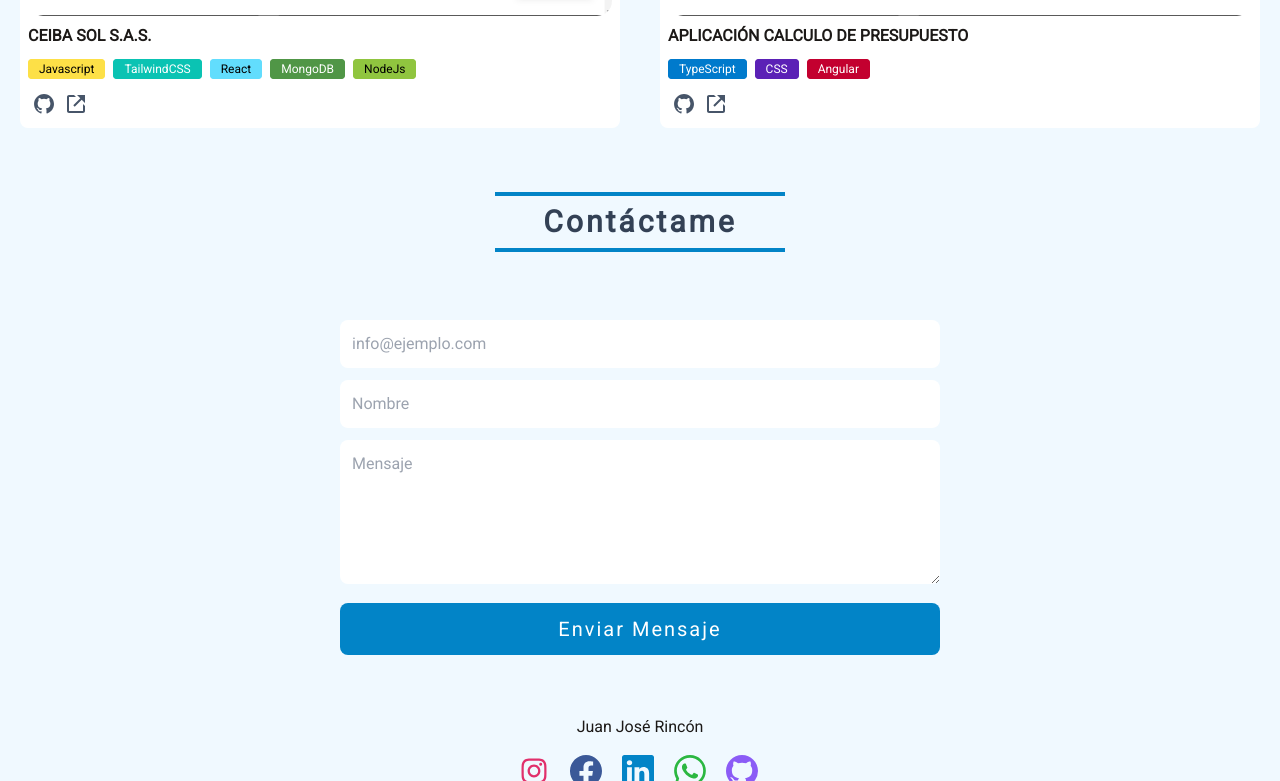
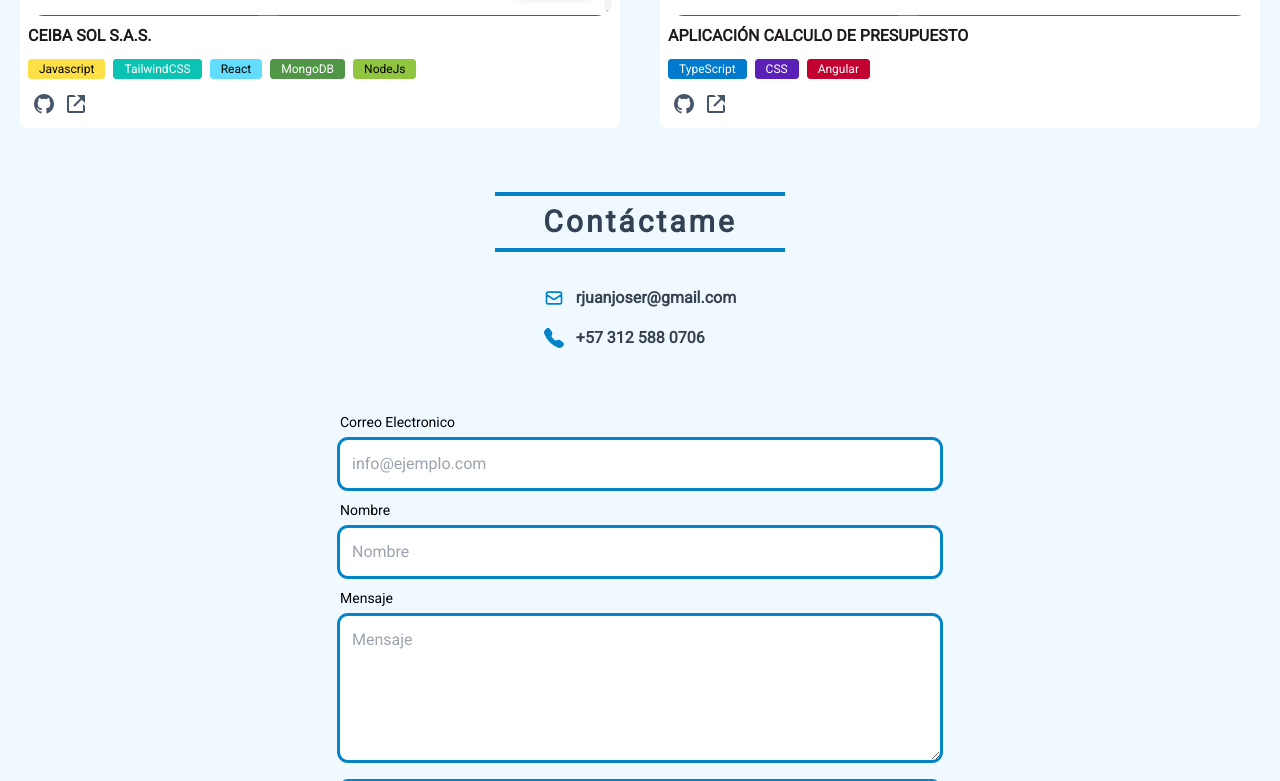
Before and after one commit to Goster210/PortafolioJuanJose, a React (Vite) app: page / in a window 1280 px wide. Shown: the part 2019-2800 px from the top of the page. Built offline with nearby package versions, Linux system fonts and the light colour scheme.

Commit message:
actualizacion v1.6

```diff
--- a/package.json
+++ b/package.json
@@ -10,7 +10,10 @@
     "preview": "vite preview"
   },
   "dependencies": {
+    "@emailjs/browser": "^3.11.0",
     "@headlessui/react": "^1.7.15",
+    "emailjs-com": "^3.2.0",
+    "nodemailer": "^6.9.3",
     "react": "^18.2.0",
     "react-dom": "^18.2.0",
     "react-icons": "^4.10.1"
--- a/src/App.jsx
+++ b/src/App.jsx
@@ -1,21 +1,24 @@
 import { AiOutlineInstagram } from "react-icons/ai";
-import { BsFacebook, BsLinkedin, BsWhatsapp, BsGithub } from "react-icons/bs";
+import {
+  BsFacebook,
+  BsLinkedin,
+  BsWhatsapp,
+  BsGithub,
+  BsFillTelephoneFill,
+} from "react-icons/bs";
 import { BiLinkExternal, BiLogoGithub } from "react-icons/bi";
-import { useState } from "react";
-import ContactoApi from "./api/sendMail";
+import { HiOutlineMail } from "react-icons/hi";
+
+import React, { useState } from "react";
+import emailjs from "@emailjs/browser";
 
 import "./index.css";
 
 function App() {
+
   const [email, setEmail] = useState("");
   const [nombre, setNombre] = useState("");
   const [mensaje, setMensaje] = useState("");
-
-  const data = {
-    email,
-    nombre,
-    mensaje,
-  };
 
   const limpiarCampos = () => {
     setEmail("");
@@ -23,9 +26,36 @@ function App() {
     setMensaje("");
   };
 
-  const sendEmail = () => {
-    alert("Pendiente");
+  const sendEmail = (e) => {
+    if (email === "" || nombre === "" || mensaje === "") {
+      e.preventDefault();
+      alert("NO SE ENVIO -> CAMPOS VACIOS");
+    } else {
+      try {
+        e.preventDefault();
+
+        emailjs
+          .sendForm(
+            "service_bjp64gj",
+            "template_wz8stco",
+            e.target,
+            "pvGEkbALVw578rCX7"
+          )
+          .then(
+            (result) => {
+              console.log(result.text);
+            },
+            (error) => {
+              console.log(error.text);
+            }
+          );
+        alert("Correo enviado correctamente");
+      } catch (error) {
+        alert("Fallo en el envio. No se envió");
+      }
+
       limpiarCampos();
+    }
   };
 
   return (
@@ -141,8 +171,8 @@ function App() {
           </div>
 
           <div class="m-8 lg:mx-20 lg:my-10">
-            <section class="grid grid-cols-3 lg:grid-cols-4">
-              <div data-aos="zoom-in" class="m-4 lg:mx-20 lg:my-8">
+            <section class="grid grid-cols-3 lg:grid-cols-4 2xl:grid-cols-5">
+              <div data-aos="zoom-in" class="m-4 lg:mx-20 lg:my-8 ">
                 <img
                   class="transition delay-150 hover:scale-125 rounded rounded-lg"
                   src="javascriptlogo.png"
@@ -403,12 +433,8 @@ function App() {
         </div>
         {/*#4 SECCION PROYECTOS*/}
         <div id="proyectos">
-          <div>
-            <div
-              data-aos="fade-up"
-              class="flex items-center items-center justify-center"
-            >
-              <h3 class=" text-3xl text-slate-700 dark:text-white my-5 px-12 py-4 lg:py-2 font-bold tracking-widest text-center border-y-4 border-sky-600">
+          <div data-aos="fade-up" class="flex items-center justify-center">
+            <h3 class="text-3xl text-slate-700 dark:text-white my-5 px-12 py-4 lg:py-2 font-bold tracking-widest border-y-4 border-sky-600">
               Mis Proyectos
             </h3>
           </div>
@@ -419,11 +445,20 @@ function App() {
               class="border-1 rounded-lg bg-white dark:bg-slate-800 m-5"
             >
               <div class="m-2">
+                <a href="https://ceiba-sol-fe.vercel.app/" target="_blank">
+                  <div class="relative w-full flex justify-center">
                     <img
                       src="ceiba-sol.png"
                       alt=""
-                    class="rounded-[15px] opacity-80 hover:opacity-100 transition delay-50"
+                      class="rounded-[15px] opacity-80 hover:opacity-100 transition delay-150"
                     />
+
+                    <div class="absolute text-4xl text-black self-center opacity-0 hover:opacity-100 transition delay-150">
+                      <BiLinkExternal></BiLinkExternal>
+                    </div>
+                  </div>
+                </a>
+
                 <h4 class="font-bold my-2">CEIBA SOL S.A.S.</h4>
                 <article class="flex justify-between grid grid-rows-2 ">
                   <div class="flex flex-wrap">
@@ -478,11 +513,22 @@ function App() {
               class="border-1 rounded-lg bg-white dark:bg-slate-800 m-5"
             >
               <div class="m-2">
+                <a
+                  href="https://presupuesto-app-zeta.vercel.app/"
+                  target="_blank"
+                >
+                  <div class="relative w-full flex justify-center">
                     <img
                       src="app-presupuesto.png"
                       alt=""
-                    class="rounded-[15px] opacity-80 hover:opacity-100 transition delay-50"
+                      class="rounded-[15px] opacity-80 hover:opacity-100 transition delay-150"
                     />
+
+                    <div class="absolute text-4xl text-black self-center opacity-0 hover:opacity-100 transition delay-150">
+                      <BiLinkExternal></BiLinkExternal>
+                    </div>
+                  </div>
+                </a>
                 <h4 class="font-bold my-2">
                   APLICACIÓN CALCULO DE PRESUPUESTO
                 </h4>
@@ -526,62 +572,84 @@ function App() {
             </div>
           </section>
         </div>
-        </div>
         {/*#4 SECCION CONTACTOS*/}
         <div id="contactos">
           <div data-aos="fade-up">
-            <div class="flex items-center items-center justify-center">
+            <div class="flex items-center justify-center">
               <h3 class=" text-3xl text-slate-700 dark:text-white my-5 px-12 py-4 lg:py-2 font-bold tracking-widest text-center border-y-4 border-sky-600">
                 Contáctame
               </h3>
             </div>
 
             <section class="flex flex-col w-[90%] m-auto">
-              <div class="w-[90%] md:max-w-[600px] m-auto mt-12">
+              <div class="flex flex-wrap justify-center w-full p-4">
+                <div role="list" class="space-y-5">
+                  <li data-aos="fade-left" class="flex space-x-3 ">
+                    <HiOutlineMail class="flex-shrink-0 w-5 h-5 text-sky-600 " />
+                    <h1 class="text-base font-normal leading-tight text-gray-700 dark:text-gray-300">
+                      <strong>rjuanjoser@gmail.com</strong>
+                    </h1>
+                  </li>
+                  <li data-aos="fade-right" class="flex space-x-3">
+                    <BsFillTelephoneFill class="flex-shrink-0 w-5 h-5 text-sky-600 " />
+                    <h1 class="text-base font-normal leading-tight text-gray-700 dark:text-gray-300">
+                      <strong>+57 312 588 0706</strong>
+                    </h1>
+                  </li>
+                </div>
+              </div>
+
+              <form
+                onSubmit={sendEmail}
+                class="w-[90%] md:max-w-[600px] m-auto mt-12"
+              >
                 <div>
+                <label for="email" class="block mb-2 text-sm font-medium text-black dark:text-white">Correo Electronico</label>
                   <input
                     placeholder="info@ejemplo.com"
                     type="email"
                     name="email"
                     id="email"
                     value={email}
-                    class="p-3 w-full rounded-lg focus:outline-none focus:ring focus:ring-blue-400 dark:text-black"
+                    class="p-3 w-full rounded-lg ring ring-sky-600 focus:outline-none focus:ring-sky-400 dark:text-white dark:bg-slate-800"
                     onChange={(e) => setEmail(e.target.value)}
                   />
                 </div>
 
                 <div class="py-3">
+                <label for="email" class="block mb-2 text-sm font-medium text-black dark:text-white">Nombre</label>
                   <input
                     type="text"
                     name="nombre"
                     id="nombre"
                     value={nombre}
                     placeholder="Nombre"
-                    class="p-3 w-full rounded-lg focus:outline-none focus:ring focus:ring-blue-400 dark:text-black"
+                    class="p-3 w-full rounded-lg ring ring-sky-600 focus:outline-none focus:ring-sky-400 dark:text-white dark:bg-slate-800"
                     onChange={(e) => setNombre(e.target.value)}
                   />
                 </div>
 
                 <div>
+                <label for="email" class="block mb-2 text-sm font-medium text-black dark:text-white">Mensaje</label>
                   <textarea
-                    name="msj"
-                    id="msj"
+                    name="mensaje"
+                    id="mensaje"
                     value={mensaje}
                     rows="5"
                     placeholder="Mensaje"
-                    class="p-3 w-full rounded-lg focus:outline-none focus:ring focus:ring-blue-400 dark:text-black"
+                    class="p-3 w-full rounded-lg ring ring-sky-600 focus:outline-none focus:ring-sky-400 dark:text-white dark:bg-slate-800"
                     onChange={(e) => setMensaje(e.target.value)}
                   ></textarea>
                 </div>
                 <div class="my-3">
                   <button
+                    type="submit"
                     class="bg-sky-600 hover:bg-sky-700 transition delay-100 text-white p-3 w-full rounded-lg text-xl tracking-widest "
-                    onClick={() => sendEmail()}
                   >
                     Enviar Mensaje
                   </button>
                 </div>
-              </div>
+              </form>
 
               <footer class="text-center mt-12 mb-5">
                 <p class="hover:text-sky-500">Juan José Rincón</p>
--- a/src/api/sendMail.jsx
+++ /dev/null
@@ -1,3 +0,0 @@
-export default class sendMail {
-  static enviarCorreo(data) {}
-}
--- a/src/index.css
+++ b/src/index.css
@@ -12,6 +12,11 @@ absolute {
   visibility: hidden;
   opacity: 0;
   transition: visibility 0s, opacity 0.2s linear;
+}
+
+
+.group-hover\:block:hover {
+  display: block !important;
 }
 
 .escrituraEfecto {
@@ -33,6 +38,7 @@ absolute {
   @keyFrames blink {
    50% { border-color: transparent}
   }
+
 
 
 /*
--- a/src/navBar.jsx
+++ b/src/navBar.jsx
@@ -87,7 +87,7 @@ export default function NavBar() {
                       onClick={() => darkMode()}
                       class="sr-only peer"
                     ></input>
-                    <div class="w-11 h-6 bg-yellow-500 peer-focus:outline-none peer-focus:ring-4 peer-focus:ring-sky-300 dark:peer-focus:ring-sky-800 rounded-full peer dark:bg-yellow-700 peer-checked:after:translate-x-full peer-checked:after:border-white after:content-[''] after:absolute after:top-[2px] after:left-[2px] after:bg-white after:border-yellow-300 after:border after:rounded-full after:h-5 after:w-5 after:transition-all dark:border-yellow-600 peer-checked:bg-sky-600"></div>
+                    <div class="w-11 h-6 bg-yellow-500 peer-focus:outline-none peer-focus:ring-4 peer-focus:ring-yellow-300 dark:peer-focus:ring-sky-800 rounded-full peer dark:bg-sky-700 peer-checked:after:translate-x-full peer-checked:after:border-white after:content-[''] after:absolute after:top-[2px] after:left-[2px] after:bg-white after:border-yellow-300 after:border after:rounded-full after:h-5 after:w-5 after:transition-all dark:border-sky-600 peer-checked:bg-yellow-600"></div>
                   </label>
                 </div>
               </ul>
@@ -141,7 +141,7 @@ export default function NavBar() {
                   onClick={() => darkMode()}
                   class="sr-only peer"
                 ></input>
-                <div class="w-11 h-6 bg-yellow-500 peer-focus:outline-none peer-focus:ring-4 peer-focus:ring-sky-300 dark:peer-focus:ring-sky-800 rounded-full peer dark:bg-yellow-700 peer-checked:after:translate-x-full peer-checked:after:border-white after:content-[''] after:absolute after:top-[2px] after:left-[2px] after:bg-white after:border-yellow-300 after:border after:rounded-full after:h-5 after:w-5 after:transition-all dark:border-yellow-600 peer-checked:bg-sky-600"></div>
+                <div class="w-11 h-6 bg-yellow-500 peer-focus:outline-none peer-focus:ring-4 peer-focus:ring-yellow-300 dark:peer-focus:ring-sky-800 rounded-full peer dark:bg-sky-700 peer-checked:after:translate-x-full peer-checked:after:border-white after:content-[''] after:absolute after:top-[2px] after:left-[2px] after:bg-white after:border-yellow-300 after:border after:rounded-full after:h-5 after:w-5 after:transition-all dark:border-sky-600 peer-checked:bg-yellow-600"></div>
               </label>
             </div>
           </div>
```
Also changed, not shown: 1 other file (tests, documents, lock files or other folders). Lines whose indentation alone changed are shown as unchanged.
